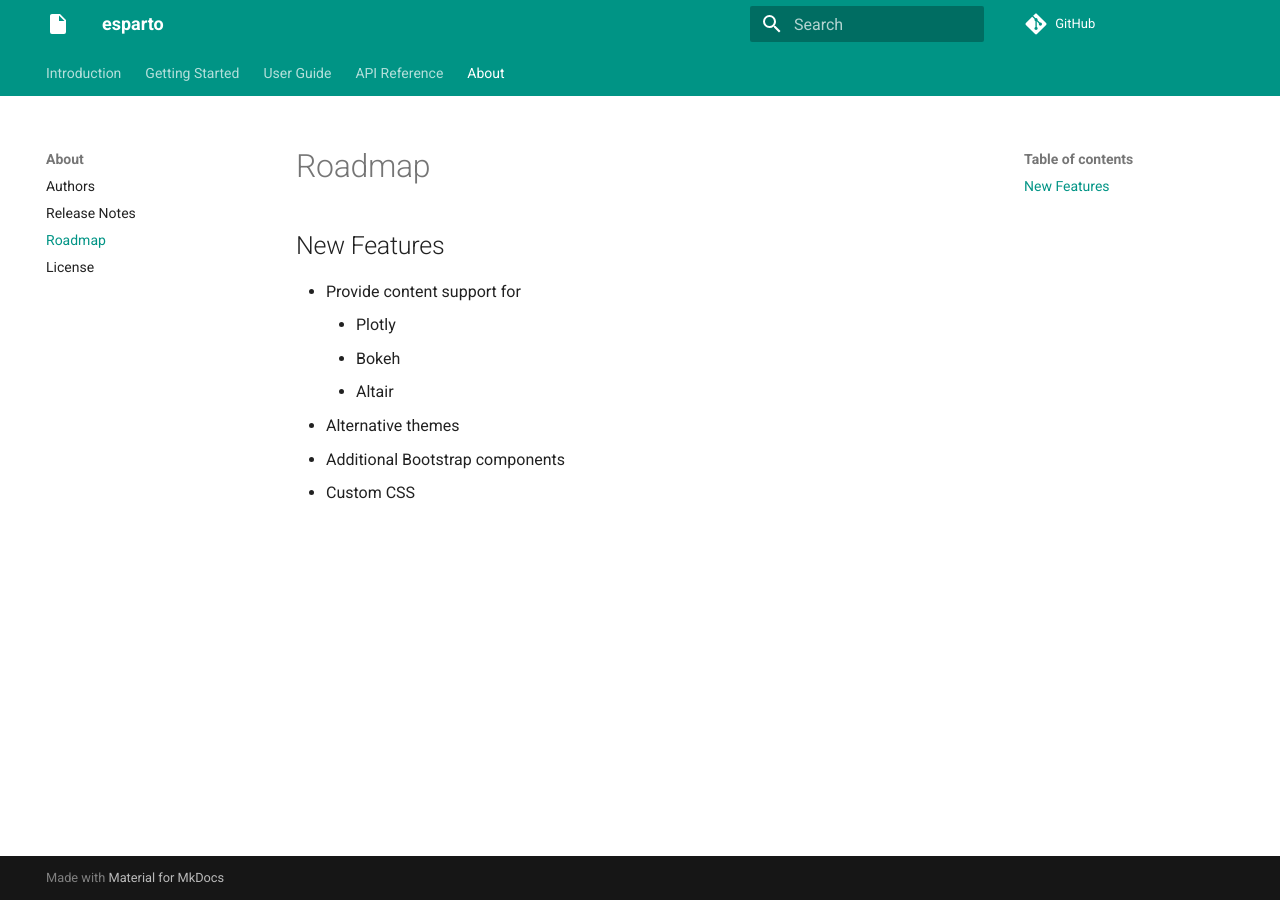
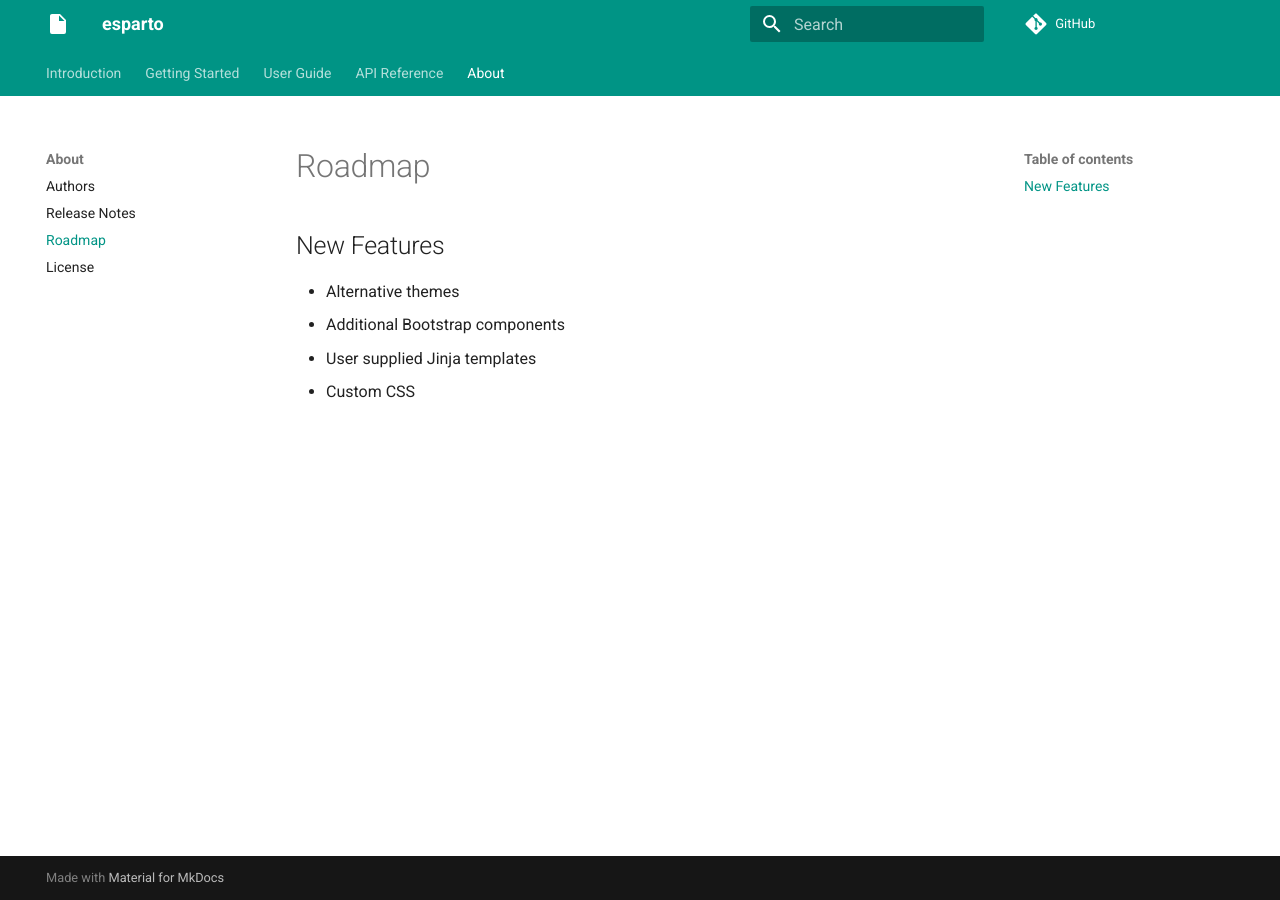
Before and after one commit to domvwt/esparto, an MkDocs documentation site: the page built from docs/04-about/roadmap.md, in a window 1280 px wide. Built offline with MkDocs 1.6.1 and Material for MkDocs 9.7.7, drawn with Linux system fonts in a browser that asks for light colours; comment, search, counter and statistics services are not loaded.

Commit message:
Update roadmap

```diff
--- a/docs/04-about/roadmap.md
+++ b/docs/04-about/roadmap.md
@@ -1,8 +1,5 @@
 ## New Features
-* Provide content support for
-    * Plotly
-    * Bokeh
-    * Altair
 * Alternative themes
 * Additional Bootstrap components
+* User supplied Jinja templates
 * Custom CSS
```
